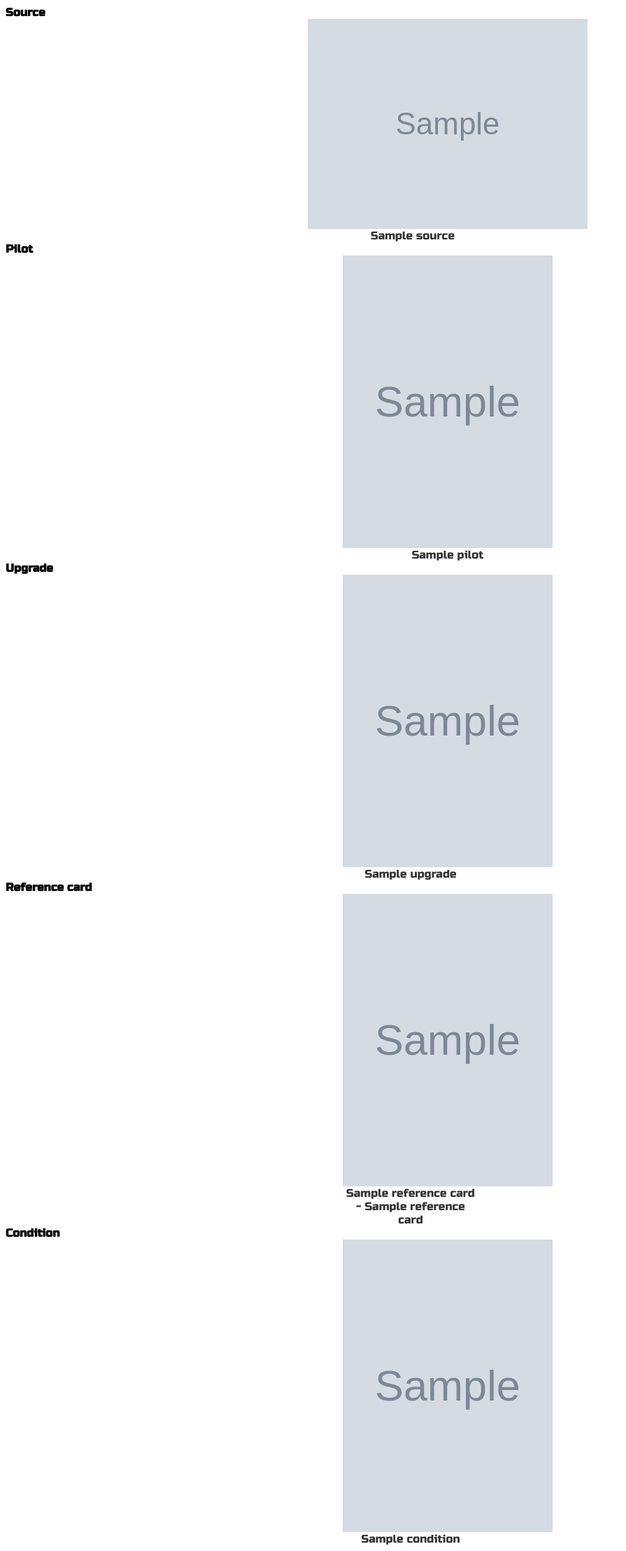
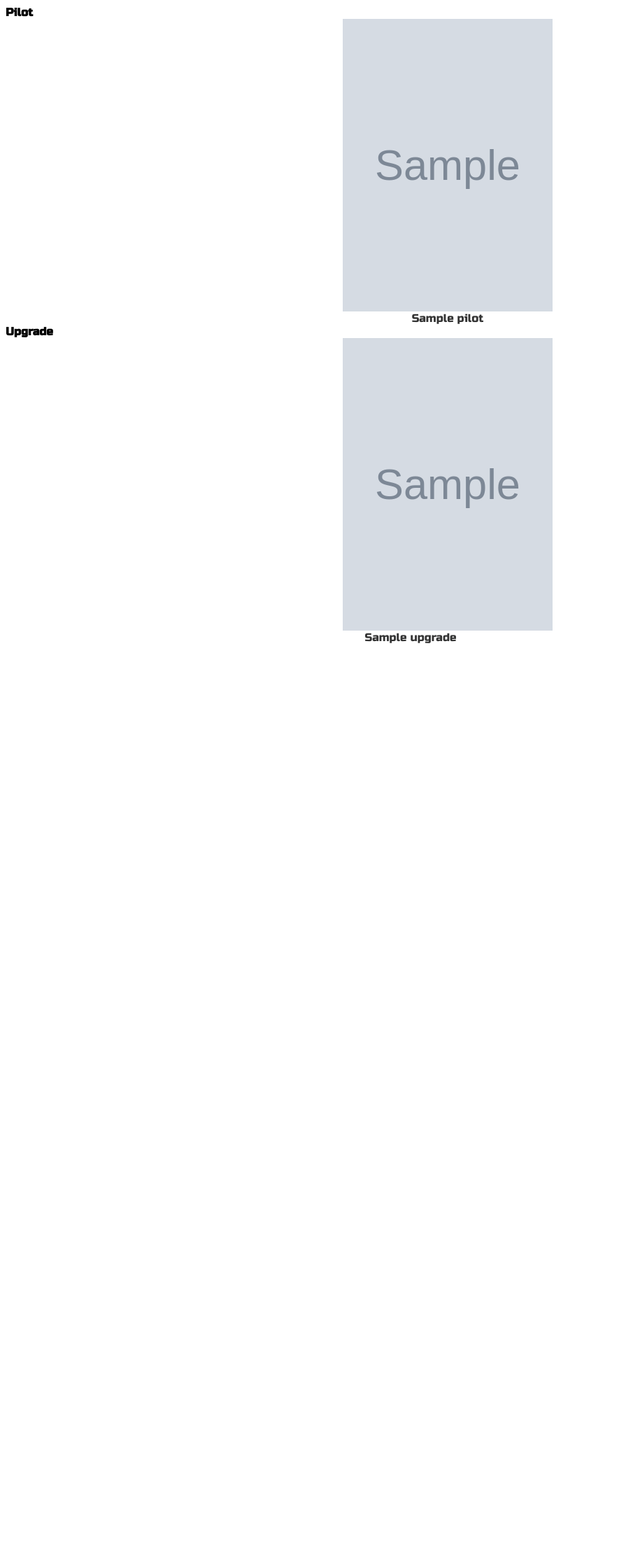
Before and after one commit to OskarBreach/hit-hit-crit, a Django app: template hithitcrit/viewer/templates/grid.html in a window 1280 px wide. Shown: the whole page at 70% size, without its empty margins (0-895 px from the left). After the commit the page ends 919 px from the top, so only its background shows below. Run offline with Django 3.2, Linux system fonts and the light colour scheme; the template is opened without the code that fills it: most values are stand-ins (such as "Sample title", 1, 10 or a date in 2020); grey boxes marked "Sample" are stand-in pictures.

Commit message:
Remove Source, Reference card & Condition grids

```diff
--- a/hithitcrit/viewer/templates/condition_grid.html
+++ /dev/null
@@ -1,7 +0,0 @@
-{% extends "object_grid.html" %}
-
-{% block grid_type %}Condition{%if object_list|length > 1 %}s{% endif %}{% endblock %}
-
-{% block image-link %}<a href="{% url 'condition-by-id' object.id %}"><img src="{{ object.image.url }}" class="half-card-image" alt="{{ object.name }}"//></a>{% endblock %}
-
-{% block text-link %}<div class="half-card-link-box"><a class="object-link" href="{% url 'condition-by-id' object.id %}">{{ object.name }}</a></div>{% endblock %}
--- a/hithitcrit/viewer/templates/grid.html
+++ b/hithitcrit/viewer/templates/grid.html
@@ -5,11 +5,6 @@
 <link href="https://fonts.googleapis.com/css?family=Russo+One" rel="stylesheet">
 </head>
 <body>
-{% if source_list %}
-  {% with source_list as object_list %}
-    {% include "source_grid.html" %}
-  {% endwith %}
-{% endif %}
 {% if pilot_list %}
   {% with pilot_list as object_list %}
     {% include "pilot_grid.html" %}
@@ -20,15 +15,5 @@
     {% include "upgrade_grid.html" %}
   {% endwith %}
 {% endif %}
-{% if reference_card_list %}
-  {% with reference_card_list as object_list %}
-    {% include "reference_card_grid.html" %}
-  {% endwith %}
-{% endif %}
-{% if condition_list %}
-  {% with condition_list as object_list %}
-    {% include "condition_grid.html" %}
-  {% endwith %}
-{% endif %}
 </body>
 </html>
--- a/hithitcrit/viewer/templates/index.html
+++ b/hithitcrit/viewer/templates/index.html
@@ -3,11 +3,8 @@
 </head>
 <body>
 <ul>
-  <li><a href="{% url 'sources' %}">Sources</a></li>
   <li><a href="{% url 'pilots' %}">Pilots</a></li>
   <li><a href="{% url 'upgrades' %}">Upgrades</a></li>
-  <li><a href="{% url 'reference-cards' %}">Reference cards</a></li>
-  <li><a href="{% url 'conditions' %}">Conditions</a></li>
 </ul>
 </body>
 </html>
--- a/hithitcrit/viewer/templates/reference_card_grid.html
+++ /dev/null
@@ -1,7 +0,0 @@
-{% extends "object_grid.html" %}
-
-{% block grid_type %}Reference card{%if object_list|length > 1 %}s{% endif %}{% endblock %}
-
-{% block image-link %}<a href="{% url 'reference-card-by-id' object.id %}"><img src="{{ object.image.url }}" class="half-card-image" alt="{{ object.title }} - {{ object.subtitle }}"//></a>{% endblock %}
-
-{% block text-link %}<div class="half-card-link-box"><a class="object-link" href="{% url 'reference-card-by-id' object.id %}">{{ object.title }} - {{ object.subtitle }}</a></div>{% endblock %}
--- a/hithitcrit/viewer/templates/source_grid.html
+++ /dev/null
@@ -1,9 +0,0 @@
-{% extends "object_grid.html" %}
-
-{% block grid_type %}Source{%if object_list|length > 1 %}s{% endif %}{% endblock %}
-
-{% block thumb-link %}<a href="{% url 'source-by-id' object.id %}"><img src="{{ object.thumb.url }}" class="card-image-full" alt="{{ object.name }}"//></a>{% endblock %}
-
-{% block image-link %}{% endblock %}
-
-{% block text-link %}<div class="card-link-box"><a class="object-link" href="{% url 'source-by-id' object.id %}">{{ object.name }}</a></div>{% endblock %}
--- a/hithitcrit/viewer/urls.py
+++ b/hithitcrit/viewer/urls.py
@@ -16,11 +16,8 @@ urlpatterns = [
     url(r'^(?i)upgrades/id/(?P<id>\d+)/$', views.upgrade_by_id, name='upgrade-by-id'),
     url(r'^(?i)upgrades/name/(?P<name>[-\w\ ]+)/$', views.upgrades_by_name, name='upgrades-by-name'),
     url(r'^(?i)upgrades/slot/(?P<slot>[-\w\ ]+)/$', views.upgrades_by_slot, name='upgrades-by-slot'),
-    url(r'^(?i)reference-cards/$', views.reference_cards, name='reference-cards'),
     url(r'^(?i)reference-cards/id/(?P<id>\d+)/$', views.reference_card_by_id, name='reference-card-by-id'),
-    url(r'^(?i)conditions/$', views.conditions, name='conditions'),
     url(r'^(?i)conditions/id/(?P<id>\d+)/$', views.condition_by_id, name='condition-by-id'),
     url(r'^(?i)conditions/name/(?P<name>[-\w\ ]+)/$', views.condition_by_name, name='condition-by-name'),
-    url(r'^(?i)sources/$', views.sources, name='sources'),
     url(r'^(?i)sources/id/(?P<id>\d+)/$', views.source_by_id, name='source-by-id'),
 ]
```
Also changed, not shown: hithitcrit/viewer/views.py (+0 -24 lines).
